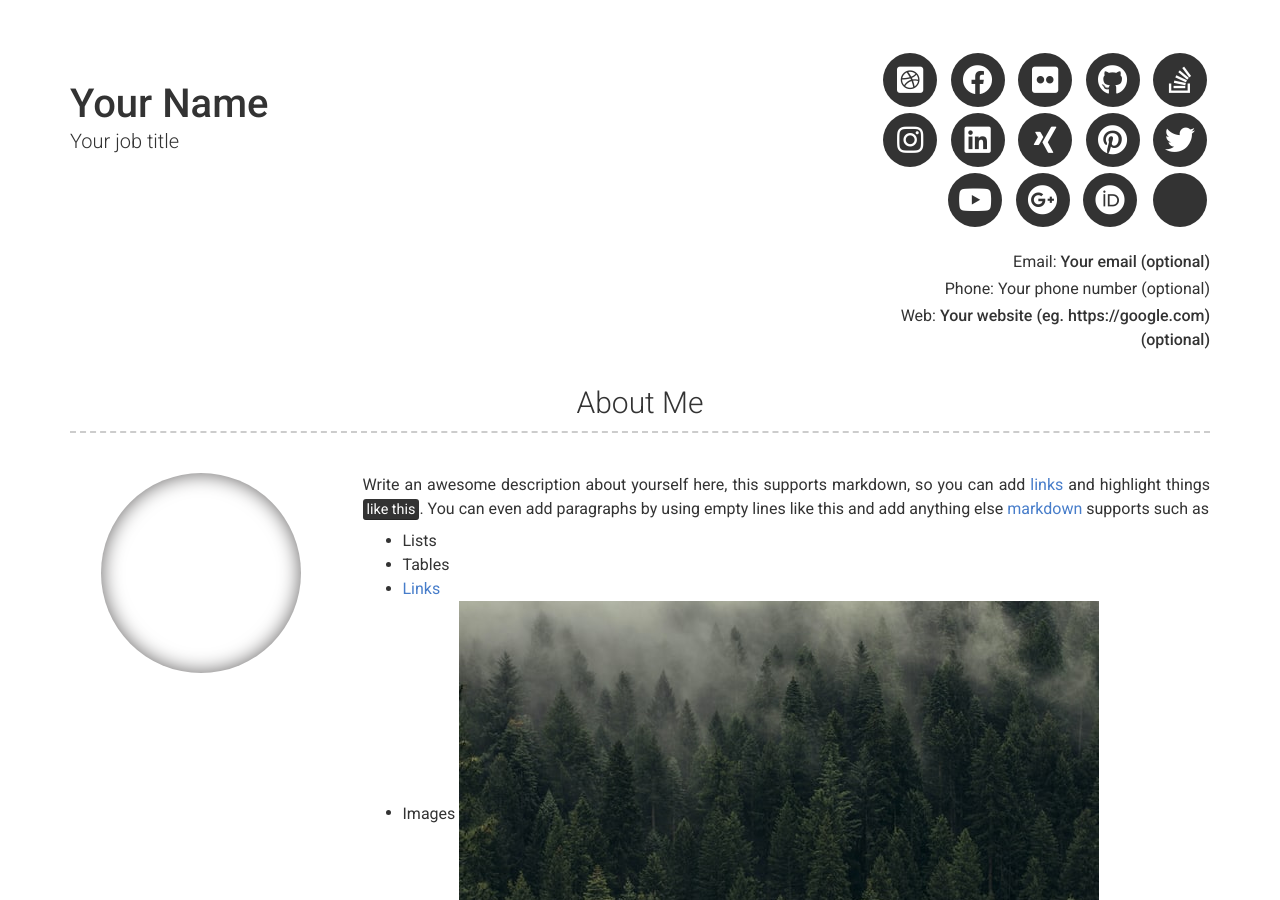
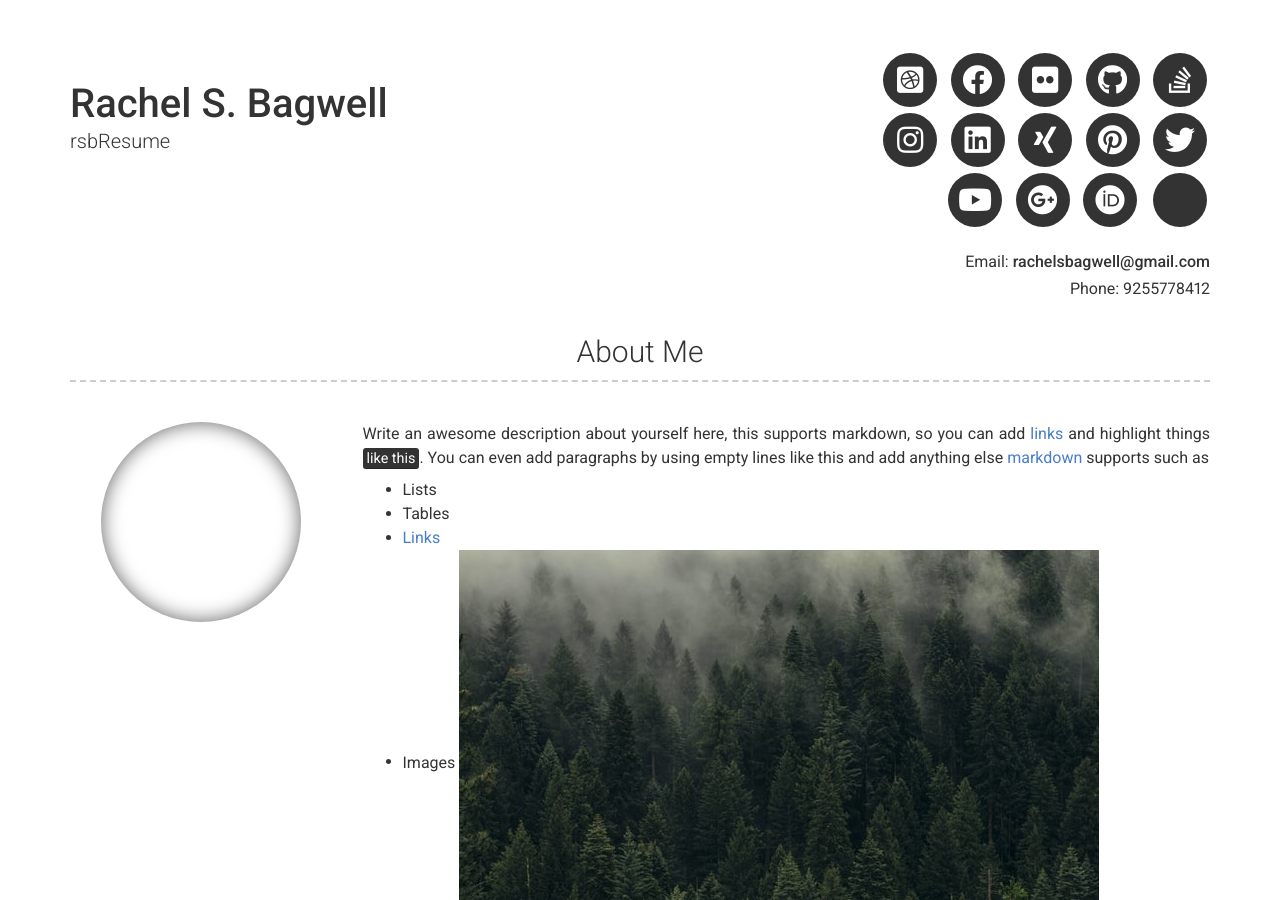
Before and after one commit to rachelsierra/rsbResume, a Jekyll site: the page built from index.md, in a window 1280 px wide and 900 px high. Built offline with Jekyll 4.4.1, drawn with Linux system fonts in a browser that asks for light colours; nearby versions of some CDN libraries; some of the changed text lies outside the part shown.

Commit message:
Update _config.yml

```diff
--- a/_config.yml
+++ b/_config.yml
@@ -6,13 +6,13 @@ repository: Git repository where your resume will be hosted, only required if yo
 version: 2
 
 # Personal info
-name: Your Name
-title: Your job title
-email: Your email (optional)
+name: Rachel S. Bagwell
+#title: Your job title
+email: rachelsbagwell@gmail.com
 # email_title: Email (Email title override)
-phone: Your phone number (optional)
+phone: 9255778412
 # phone_title: Phone (Phone title override)
-website: Your website (eg. https://google.com)(optional)
+#website: Your website (eg. https://google.com)(optional)
 # website_title: Web (Website title override)
 
 # Dark Mode (true/false/never)
```
